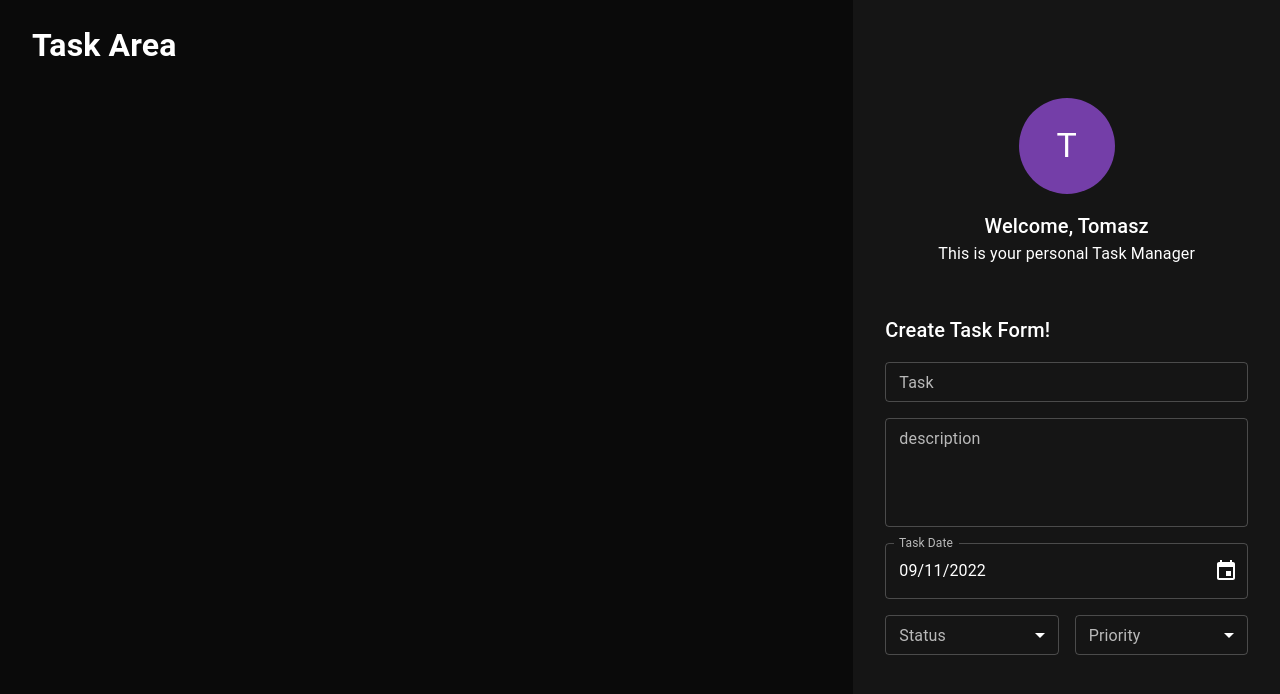
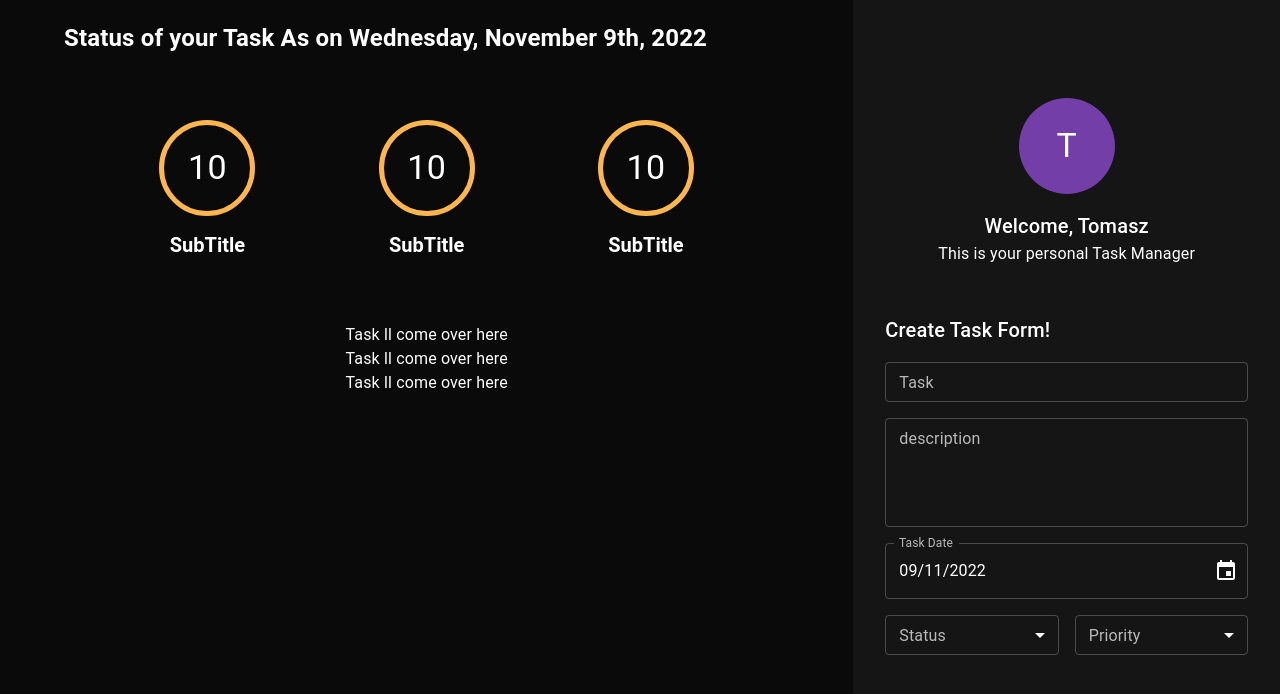
Before and after one commit to tprazniewski/TaskApp, a React (Create React App) app in the folder client/: page / in a window 1280 px wide. Shown: the top 694 px of the page. Built offline with nearby package versions, Linux system fonts and the light colour scheme.

Commit message:
Create Counter component

```diff
--- a/client/src/components/taskarea/Taskarea.tsx
+++ b/client/src/components/taskarea/Taskarea.tsx
@@ -1,10 +1,42 @@
 import React, { FC, ReactElement } from "react";
-import { Grid } from "@mui/material";
+import { Grid, Box } from "@mui/material";
+import { format } from "date-fns";
+import { Counter } from "./counter/Counter";
 
 export const TaskArea: FC = (): ReactElement => {
   return (
     <Grid item md={8} px={4}>
-      <h1>Task Area</h1>
+      <Box mb={8} px={4}>
+        <h2>Status of your Task As on {format(new Date(), "PPPP")}</h2>
+      </Box>
+      <Grid container display="flex" justifyContent="center">
+        <Grid
+          container
+          display="flex"
+          flexDirection="row"
+          md={10}
+          xs={12}
+          mb={8}
+          justifyContent="space-around"
+          alignItems="center"
+        >
+          <Counter />
+          <Counter />
+          <Counter />
+        </Grid>
+        <Grid
+          item
+          display="flex"
+          flexDirection="column"
+          alignItems="center"
+          md={8}
+          xs={10}
+        >
+          <Box> Task ll come over here</Box>
+          <Box> Task ll come over here</Box>
+          <Box> Task ll come over here</Box>
+        </Grid>
+      </Grid>
     </Grid>
   );
 };
--- /dev/null
+++ b/client/src/components/taskarea/counter/Counter.tsx
@@ -0,0 +1,38 @@
+import React, { FC, ReactElement } from "react";
+import { Avatar, Box, Typography } from "@mui/material";
+
+export const Counter: FC = (): ReactElement => {
+  return (
+    <>
+      <Box
+        display="flex"
+        flexDirection="column"
+        alignItems="center"
+        // justifyContent="center"
+      >
+        <Avatar
+          sx={{
+            backgroundColor: "transparent",
+            border: "5px solid",
+            width: "96px",
+            height: "96px",
+            marginBottom: "16px",
+            borderColor: "warning.light",
+          }}
+        >
+          <Typography color="#ffffff" variant="h4">
+            10
+          </Typography>
+        </Avatar>
+        <Typography
+          color="#ffffff"
+          fontWeight="bold"
+          fontSize="20px"
+          variant="h5"
+        >
+          SubTitle
+        </Typography>
+      </Box>
+    </>
+  );
+};
```
